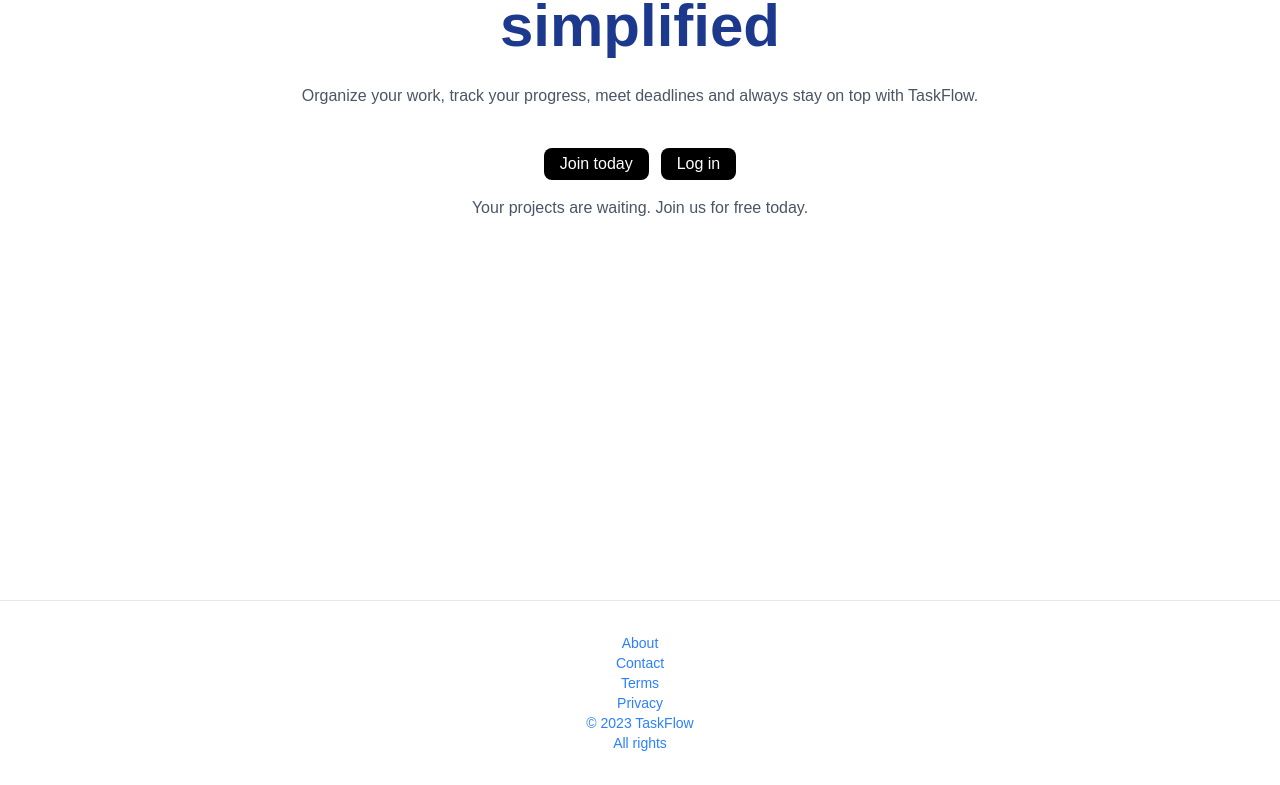
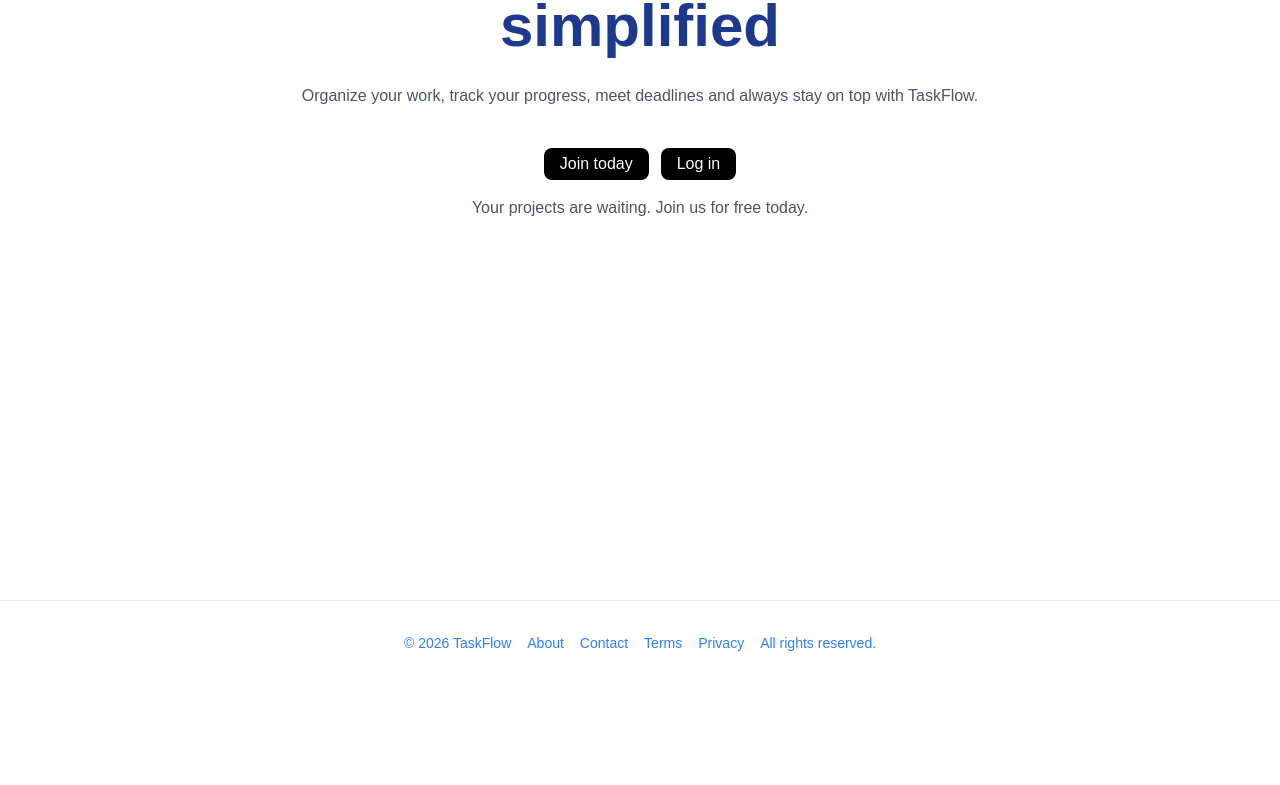
Before and after one commit to Mortezaahm/Labb3-project-management-dashboard, a Next.js app in the folder my-app/: page / in a window 1280 px wide. Shown: the part 265-1050 px from the top of the page. After the commit the page ends 950 px from the top, so only its background shows below. Built offline with nearby package versions, Linux system fonts and the light colour scheme.

Commit message:
fixing footer component flex

```diff
--- a/my-app/components/footer.tsx
+++ b/my-app/components/footer.tsx
@@ -1,13 +1,13 @@
 export default function Footer() {
   return (
     <footer className="border-t border-gray-200 py-8 px-4 text-center text-sm text-gray-500">
-      <div className="container mx-auto flex flex-col items-center justify-center">
+      <div className="container mx-auto flex gap-4 items-center justify-center">
+        <span className="text-blue-500 hover:text-blue-900">&copy; 2026 TaskFlow</span>
         <a className="text-blue-500 hover:text-blue-900" href="#">About</a>
         <a className="text-blue-500 hover:text-blue-900" href="#">Contact</a>
         <a className="text-blue-500 hover:text-blue-900" href="#">Terms</a>
         <a className="text-blue-500 hover:text-blue-900" href="#">Privacy</a>
-        <span className="text-blue-500 hover:text-blue-900">&copy; 2023 TaskFlow</span>
-        <span className="text-blue-500 hover:text-blue-900">All rights </span>
+        <span className="text-blue-500 hover:text-blue-900">All rights reserved.</span>
       </div>
     </footer>
   )
--- a/my-app/components/navbar.tsx
+++ b/my-app/components/navbar.tsx
@@ -3,7 +3,7 @@ import Link from "next/link";
 export default function Navbar() {
   return (
     <nav className="border-b border-gray-200">
-      <div className="container mx-auto flex flex h-16 items-center justify-between px-4 font-bold">
+      <div className="container mx-auto flex h-16 items-center justify-between px-4 font-bold">
         <Link href="/">
         TaskFlow
         </Link>
```
Also changed, not shown: 1 other file (tests, documents, lock files or other folders).
